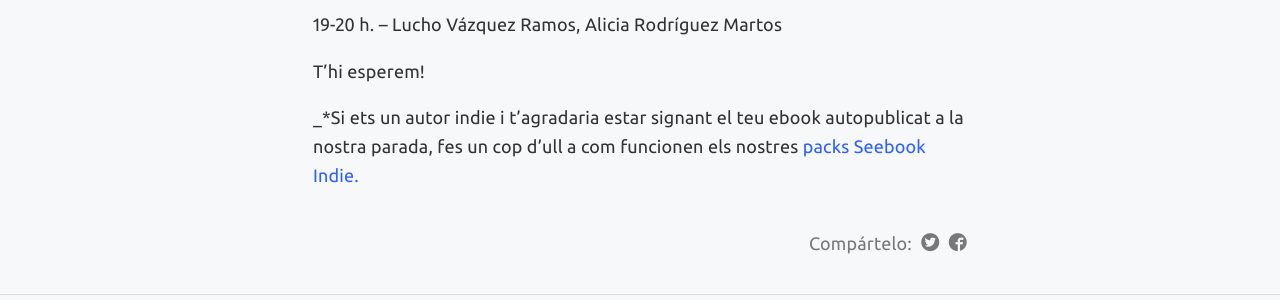
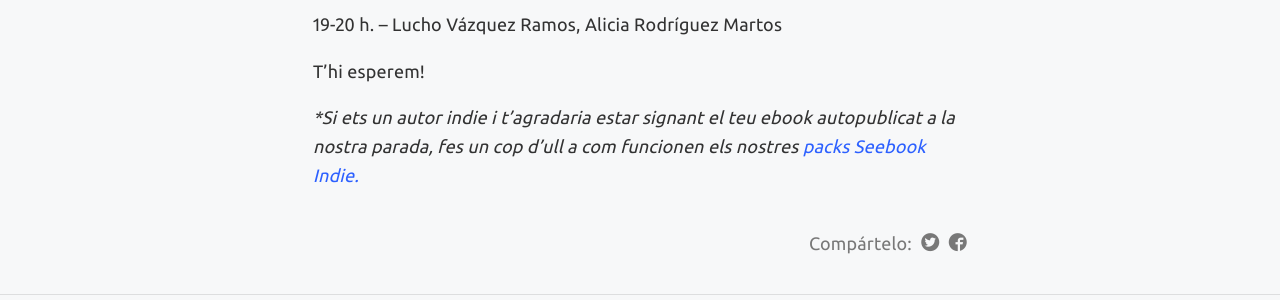
Before and after one commit to digitaltangible/blog-cat, a Jekyll site: the page built from _posts/2016-04-18-La-parada-de-Seebook-aquest-Sant-Jordi-2016-a-Barcelona.md, in a window 1280 px wide and 900 px high, scrolled down 2752 px. Shown: the part 153-453 px from the top of the window. Built offline with Jekyll 4.4.1, drawn with Linux system fonts in a browser that asks for light colours; some web fonts are replaced; comment, search, counter and statistics services are not loaded.

```diff
--- a/_posts/2016-04-18-La-parada-de-Seebook-aquest-Sant-Jordi-2016-a-Barcelona.md
+++ b/_posts/2016-04-18-La-parada-de-Seebook-aquest-Sant-Jordi-2016-a-Barcelona.md
@@ -56,4 +56,4 @@ Els autors que estaran signant a la nostra parada aquest Sant Jordi 2016 són:
 
 T’hi esperem!
 
-_*Si ets un autor indie i t’agradaria estar signant el teu ebook autopublicat a la nostra parada, fes un cop d’ull a com funcionen els nostres [packs Seebook Indie.](http://www.seebook.eu/indie/ "seebook indie")
+_*Si ets un autor indie i t’agradaria estar signant el teu ebook autopublicat a la nostra parada, fes un cop d’ull a com funcionen els nostres [packs Seebook Indie.](http://www.seebook.eu/indie/ "seebook indie")_
```
